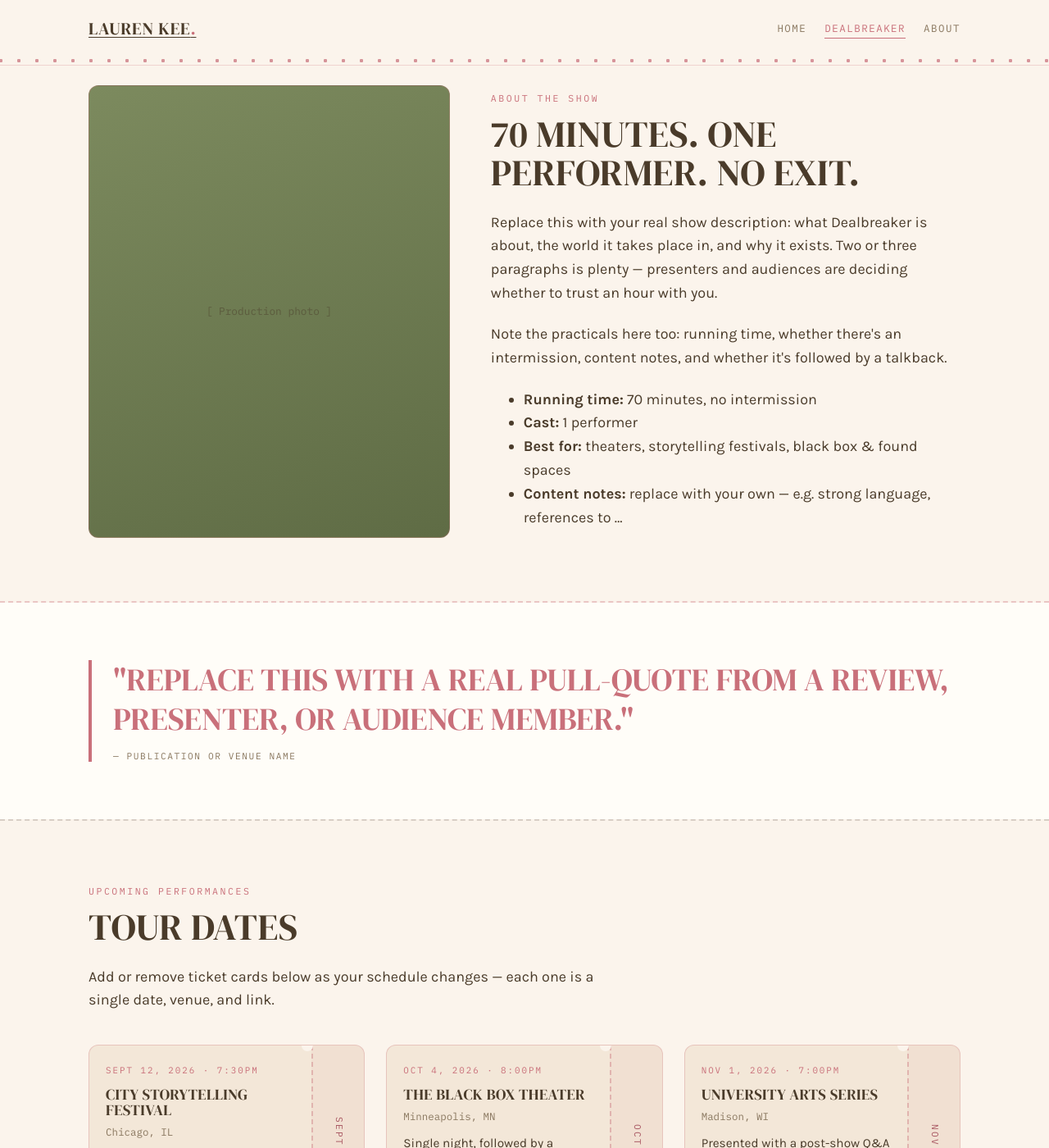
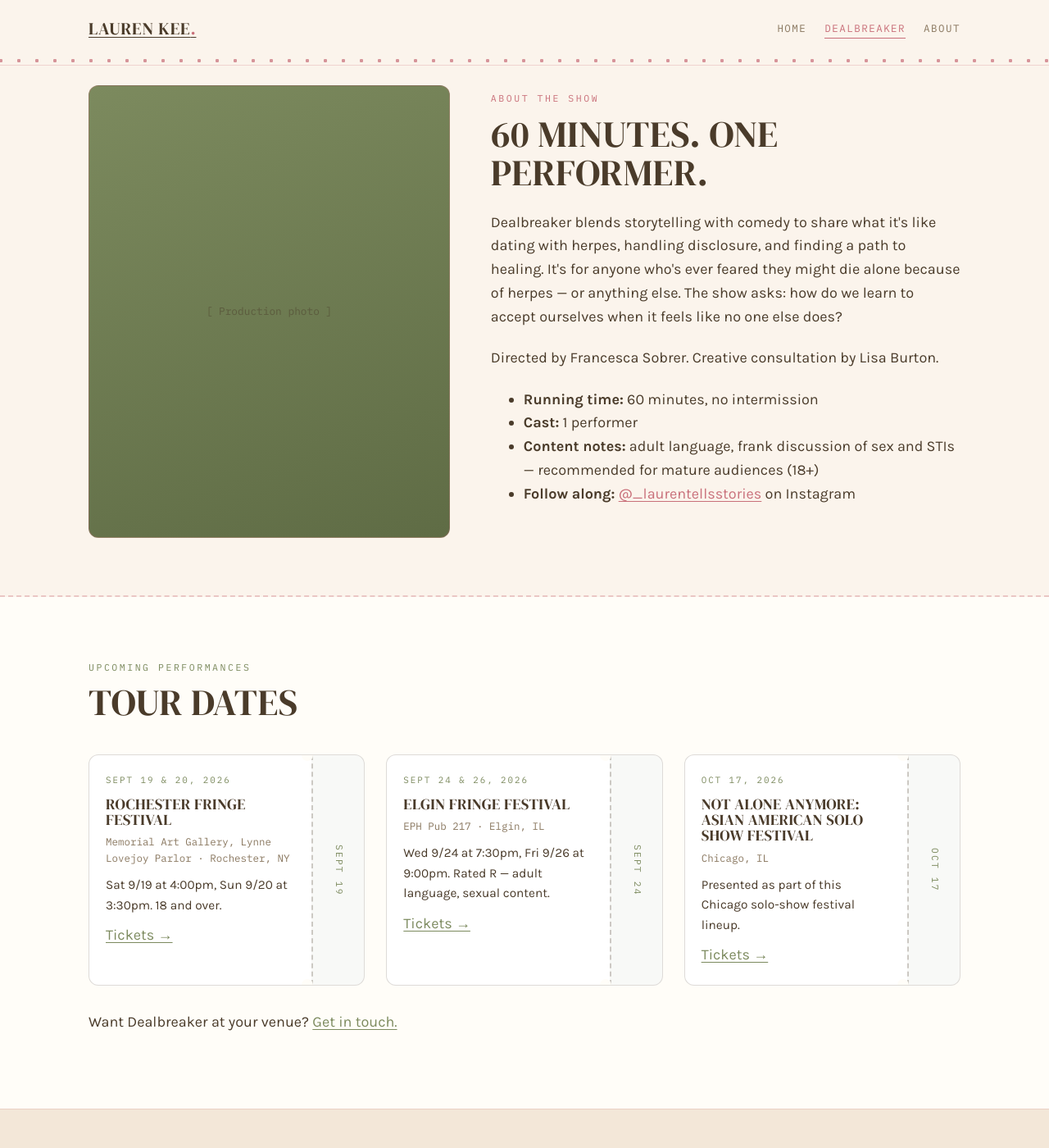
Before and after one commit to laurenkee-hub/site, a Jekyll site: the page built from dealbreaker.md, in a window 1280 px wide and 1400 px high, scrolled down 444 px. Shown: the whole window at 82% size. Built offline with Jekyll 4.4.1, drawn with Linux system fonts in a browser that asks for light colours; some web fonts are replaced; some of the changed text lies outside the part shown.

Commit message:
Update dealbreaker.md

```diff
--- a/dealbreaker.md
+++ b/dealbreaker.md
@@ -7,7 +7,7 @@ permalink: /dealbreaker/
   <div class="wrap">
     <p class="eyebrow">Solo Show</p>
     <h1>Dealbreaker</h1>
-    <p class="tagline">A true story about the deals we make with ourselves — and the ones we finally refuse to.</p>
+    <p class="tagline">A one-woman show about herpes, heartbreak, and the death of the one-night stand.</p>
   </div>
 </section>
 <div class="bulb-strip" aria-hidden="true"></div>
@@ -17,14 +17,14 @@ permalink: /dealbreaker/
     <div class="portrait" aria-hidden="true">[ Production photo ]</div>
     <div>
       <p class="eyebrow">About The Show</p>
-      <h2 class="mt-0">70 minutes. One performer. No exit.</h2>
-      <p>Replace this with your real show description: what Dealbreaker is about, the world it takes place in, and why it exists. Two or three paragraphs is plenty — presenters and audiences are deciding whether to trust an hour with you.</p>
-      <p>Note the practicals here too: running time, whether there's an intermission, content notes, and whether it's followed by a talkback.</p>
+      <h2 class="mt-0">60 minutes. One performer.</h2>
+      <p>Dealbreaker blends storytelling with comedy to share what it's like dating with herpes, handling disclosure, and finding a path to healing. It's for anyone who's ever feared they might die alone because of herpes — or anything else. The show asks: how do we learn to accept ourselves when it feels like no one else does?</p>
+      <p>Directed by Francesca Sobrer. Creative consultation by Lisa Burton.</p>
       <ul>
-        <li><strong>Running time:</strong> 70 minutes, no intermission</li>
+        <li><strong>Running time:</strong> 60 minutes, no intermission</li>
         <li><strong>Cast:</strong> 1 performer</li>
-        <li><strong>Best for:</strong> theaters, storytelling festivals, black box &amp; found spaces</li>
-        <li><strong>Content notes:</strong> replace with your own — e.g. strong language, references to &hellip;</li>
+        <li><strong>Content notes:</strong> adult language, frank discussion of sex and STIs — recommended for mature audiences (18+)</li>
+        <li><strong>Follow along:</strong> <a href="{{ site.social.instagram }}">@_laurentellsstories</a> on Instagram</li>
       </ul>
     </div>
   </div>
@@ -34,63 +34,40 @@ permalink: /dealbreaker/
 
 <section class="section section--paper">
   <div class="wrap">
-    <blockquote class="pull-quote">
-      "Replace this with a real pull-quote from a review, presenter, or audience member."
-      <cite>— Publication or Venue Name</cite>
-    </blockquote>
-  </div>
-</section>
-
-<hr class="tear tear--paper">
-
-<section class="section">
-  <div class="wrap">
     <div class="section-head">
       <p class="eyebrow">Upcoming Performances</p>
       <h2>Tour dates</h2>
-      <p>Add or remove ticket cards below as your schedule changes — each one is a single date, venue, and link.</p>
     </div>
 
     <div class="ticket-grid">
       {% include ticket.html
-        label="Sept 12, 2026 &middot; 7:30pm"
-        title="City Storytelling Festival"
-        meta="Chicago, IL"
-        desc="Presented as part of the festival's mainstage lineup."
-        link="#"
+        label="Sept 19 & 20, 2026"
+        title="Rochester Fringe Festival"
+        meta="Memorial Art Gallery, Lynne Lovejoy Parlor &middot; Rochester, NY"
+        desc="Sat 9/19 at 4:00pm, Sun 9/20 at 3:30pm. 18 and over."
+        link="https://rochesterfringe.com/tickets-and-shows/dealbreaker"
         link_text="Tickets"
-        stub="Sept 12" %}
+        stub="Sept 19" %}
 
       {% include ticket.html
-        label="Oct 4, 2026 &middot; 8:00pm"
-        title="The Black Box Theater"
-        meta="Minneapolis, MN"
-        desc="Single night, followed by a talkback with the audience."
-        link="#"
+        label="Sept 24 & 26, 2026"
+        title="Elgin Fringe Festival"
+        meta="EPH Pub 217 &middot; Elgin, IL"
+        desc="Wed 9/24 at 7:30pm, Fri 9/26 at 9:00pm. Rated R — adult language, sexual content."
+        link="https://www.elginfringefestival.com/product-page/dealbreaker-by-lauren-kee"
         link_text="Tickets"
-        stub="Oct 4" %}
+        stub="Sept 24" %}
 
       {% include ticket.html
-        label="Nov 1, 2026 &middot; 7:00pm"
-        title="University Arts Series"
-        meta="Madison, WI"
-        desc="Presented with a post-show Q&amp;A for students."
-        link="#"
-        link_text="Details"
-        stub="Nov 1" %}
+        label="Oct 17, 2026"
+        title="Not Alone Anymore: Asian American Solo Show Festival"
+        meta="Chicago, IL"
+        desc="Presented as part of this Chicago solo-show festival lineup."
+        link="https://www.zeffy.com/en-US/ticketing/not-alone-anymore-asian-american-solo-show-festival"
+        link_text="Tickets"
+        stub="Oct 17" %}
     </div>
 
-    <p style="margin-top: 30px;">Don't see a date near you? <a href="{{ '/contact/' | relative_url }}">Ask about bringing Dealbreaker to your venue.</a></p>
+    <p style="margin-top: 30px;">Want Dealbreaker at your venue? <a href="mailto:{{ site.social.email }}">Get in touch.</a></p>
   </div>
 </section>
-
-<hr class="tear">
-
-<section class="section section--paper">
-  <div class="wrap center">
-    <p class="eyebrow">Presenters</p>
-    <h2>Booking a performance</h2>
-    <p class="narrow" style="margin-left:auto; margin-right:auto;">Full tech rider, fee structure, and past presenting partners are on the partnerships page.</p>
-    <a class="btn btn--solid" href="{{ '/partnerships/' | relative_url }}">Partnership &amp; booking info</a>
-  </div>
-</section>
```
